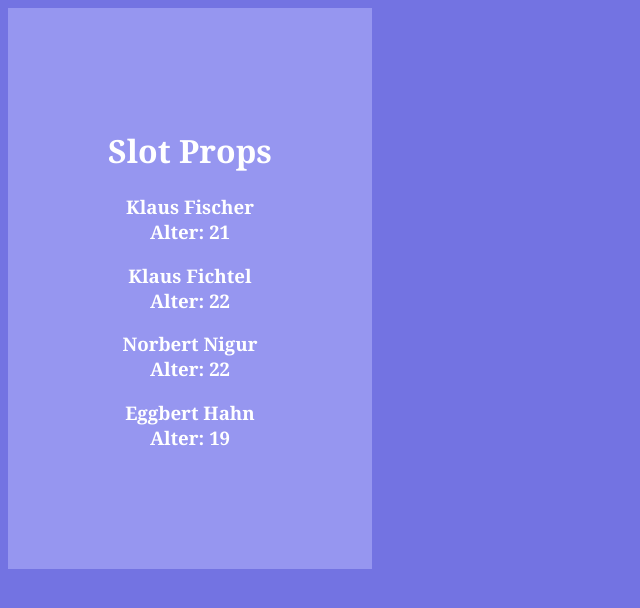
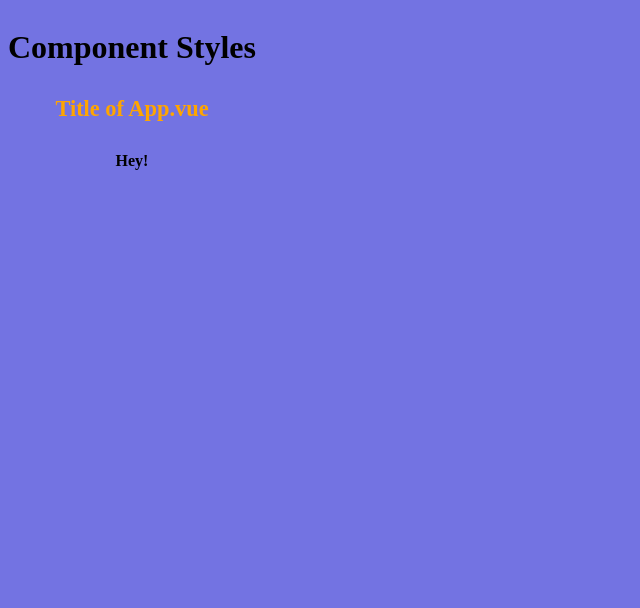
Before and after one commit to siggi-ai/Vue-Practice, a Vue app: page / in a window 1280 px wide. Shown: the top 608 px of the page, without its empty margins (0-640 px from the left). Built offline with nearby package versions, Linux system fonts and the light colour scheme.

Commit message:
learning

```diff
--- a/src/App.vue
+++ b/src/App.vue
@@ -1,49 +1,29 @@
 <template>
-  <div class="main">
-    <h1>Slot Props</h1>
-    <div>
-      <PlayersList>
-        <template v-slot:default="allPlayers">
-          {{ allPlayers.player.firstName }}
-          {{ allPlayers.player.lastName }}
-          <br />
-          Alter: {{ allPlayers.player.age }}
-        </template>
-      </PlayersList>
-    </div>
+  <div>
+    <h1>Component Styles</h1>
+    <h4>Title of App.vue</h4>
+    <Styles />
   </div>
 </template>
 
 <script>
-import PlayersList from "./components/PlayersList.vue";
+import Styles from "./components/Styles.vue";
 export default {
   name: "App",
   components: {
-    PlayersList,
+    Styles,
   },
 };
 </script>
 
-<style>
-.card {
-  padding: 10px;
-  border: 1px solid white;
-}
+<style scoped>
 body {
   background-color: rgb(115, 115, 226);
   display: flex;
   text-align: center;
 }
-
-.main {
-  padding: 100px;
-  font-family: Georgia, "Times New Roman", Times, serif;
-  color: white;
-  background-color: rgb(150 150 240);
-}
-
-.pic {
-  display: flex;
-  float: right;
+h4 {
+  color: orange;
+  font-size: 1.4rem;
 }
 </style>
--- /dev/null
+++ b/src/components/Styles.vue
@@ -0,0 +1,17 @@
+<template>
+  <div>
+    <h4>Hey!</h4>
+  </div>
+</template>
+<script>
+export default {
+  name: "Styles",
+};
+</script>
+<style>
+body {
+  background-color: rgb(115, 115, 226);
+  display: flex;
+  text-align: center;
+}
+</style>
```
